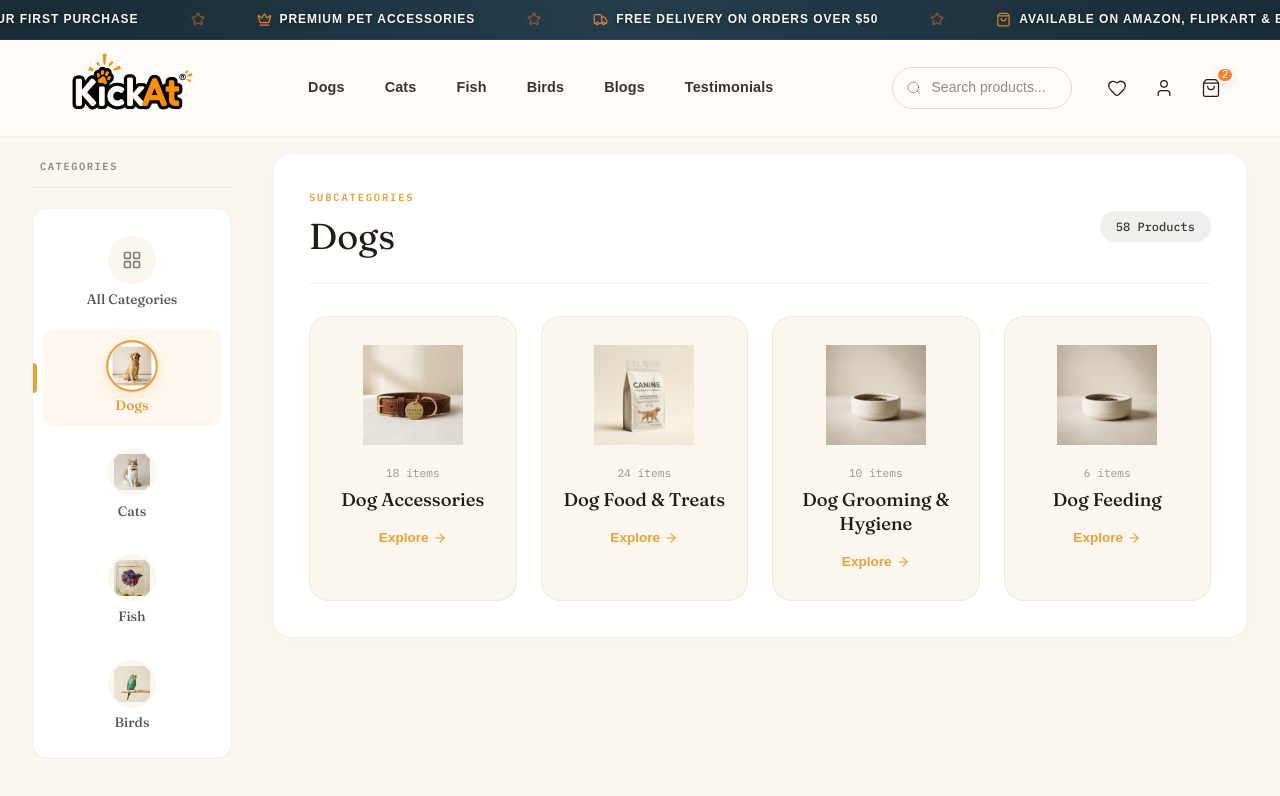
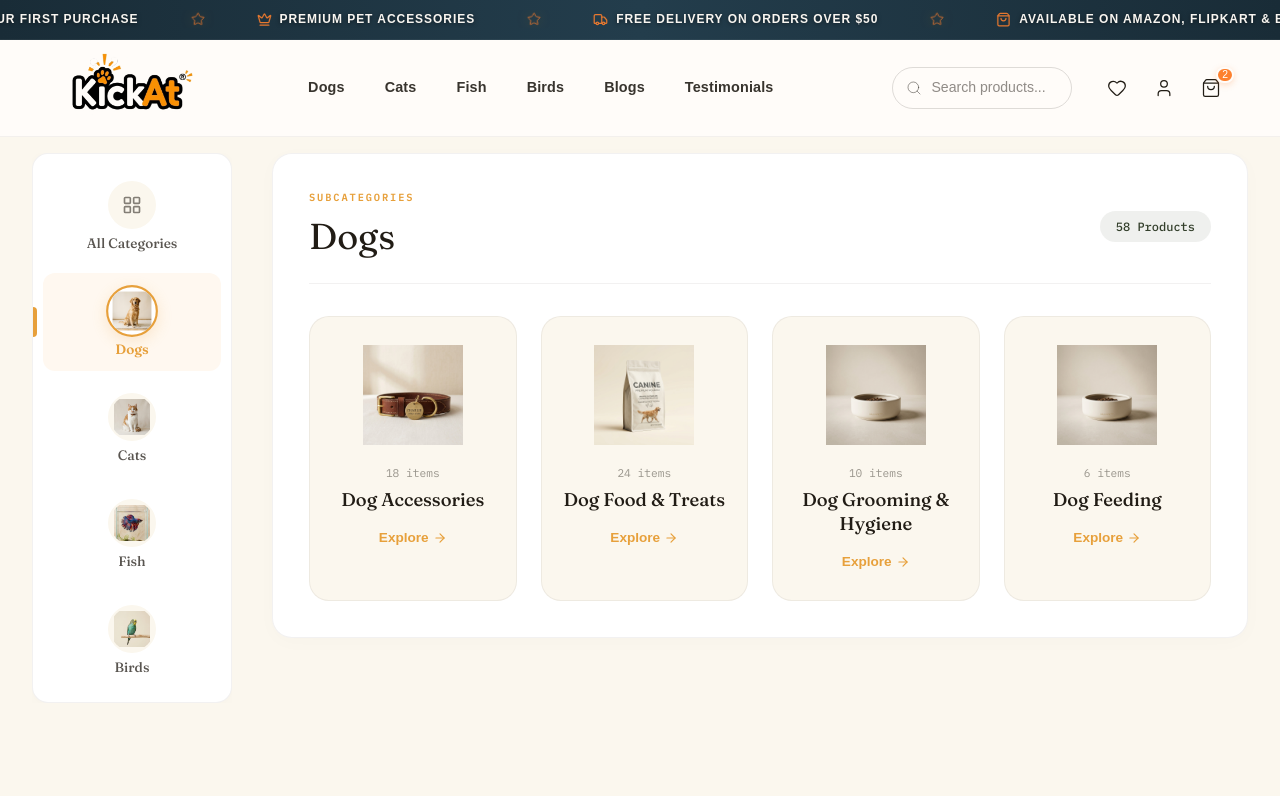
Before and after one commit to SevenX-Labs/kickat-client, a Next.js app: page /category in a window 1280 px wide. Shown: the top 796 px of the page. Built offline with nearby package versions, Linux system fonts and the light colour scheme.

Commit message:
feat: implement CategoryExplorer component for faceted product browsing and navigation

```diff
--- a/src/components/shop/CategoryExplorer.tsx
+++ b/src/components/shop/CategoryExplorer.tsx
@@ -201,9 +201,6 @@ export function CategoryExplorer({
             )}
 
             {/* Main Categories Vertical Rail */}
-            <div className={styles.railHeader}>
-              <span className={styles.railTitle}>CATEGORIES</span>
-            </div>
             <div className={styles.railList}>
               {MAIN_CATEGORIES.map((cat) => {
                 const isSelected = selectedMainCat === cat.slug;
```
